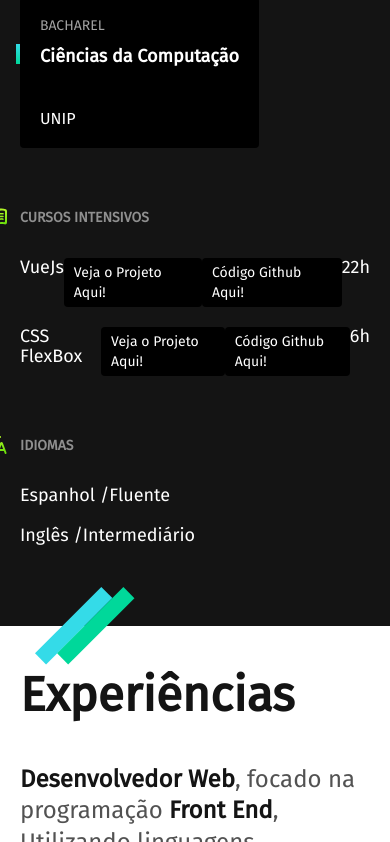
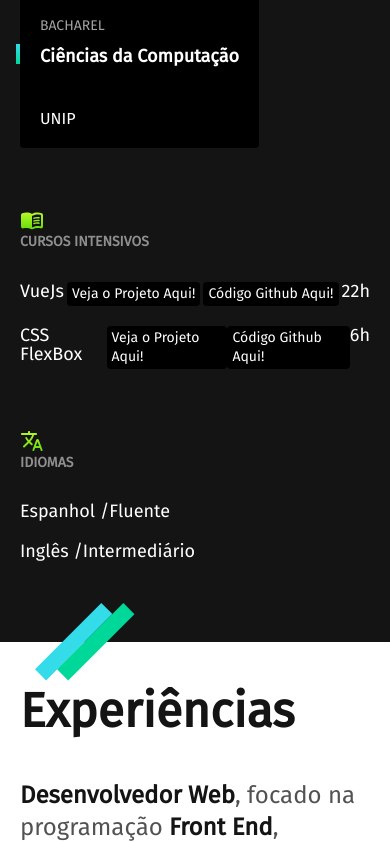
Before and after one commit to AdamiMath/AdamiMath.github.io, a plain HTML site: page index.html in a window 390 px wide. Shown: the part 962-1804 px from the top of the page. Drawn offline with Linux system fonts and the light colour scheme.

Commit message:
melhorando responsividade

```diff
--- a/CSS FlexBox/style.css
+++ b/CSS FlexBox/style.css
@@ -389,10 +389,10 @@ img{
 }
 /* menu mobile */
 [data-menu="button"] {
-    display: none;
+    display: visible;
 }
 
-@media (max-width: 700px){
+/* @media (max-width: 700px){
     [data-menu="button"] {
         display: flex;
         background: #fff;
@@ -427,4 +427,4 @@ img{
 
 
     }
-}
+} */
--- a/css/formacao.css
+++ b/css/formacao.css
@@ -166,8 +166,12 @@
     .formacao-texto{
         font-size: 1.25rem;
     }
-    .formacao-extra h3::after{
+    .formacao-extra h3::before{
         position: initial;
         margin-top: 10px;
     }
+
+    .projeto-link{
+        padding: 2px 5px;
+    }
 }
```
Also changed, not shown: CSS FlexBox/index.html (+1 -1 lines).
